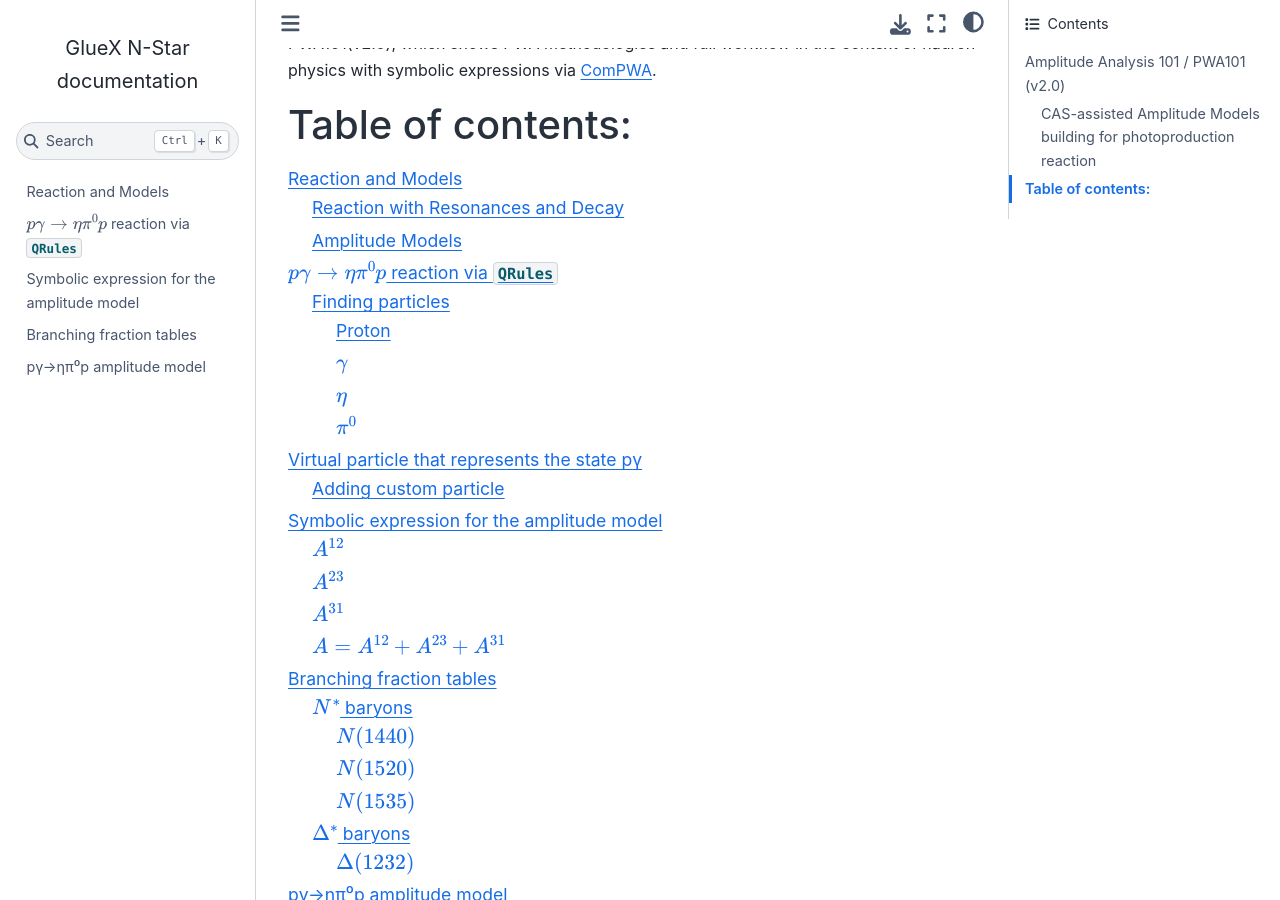
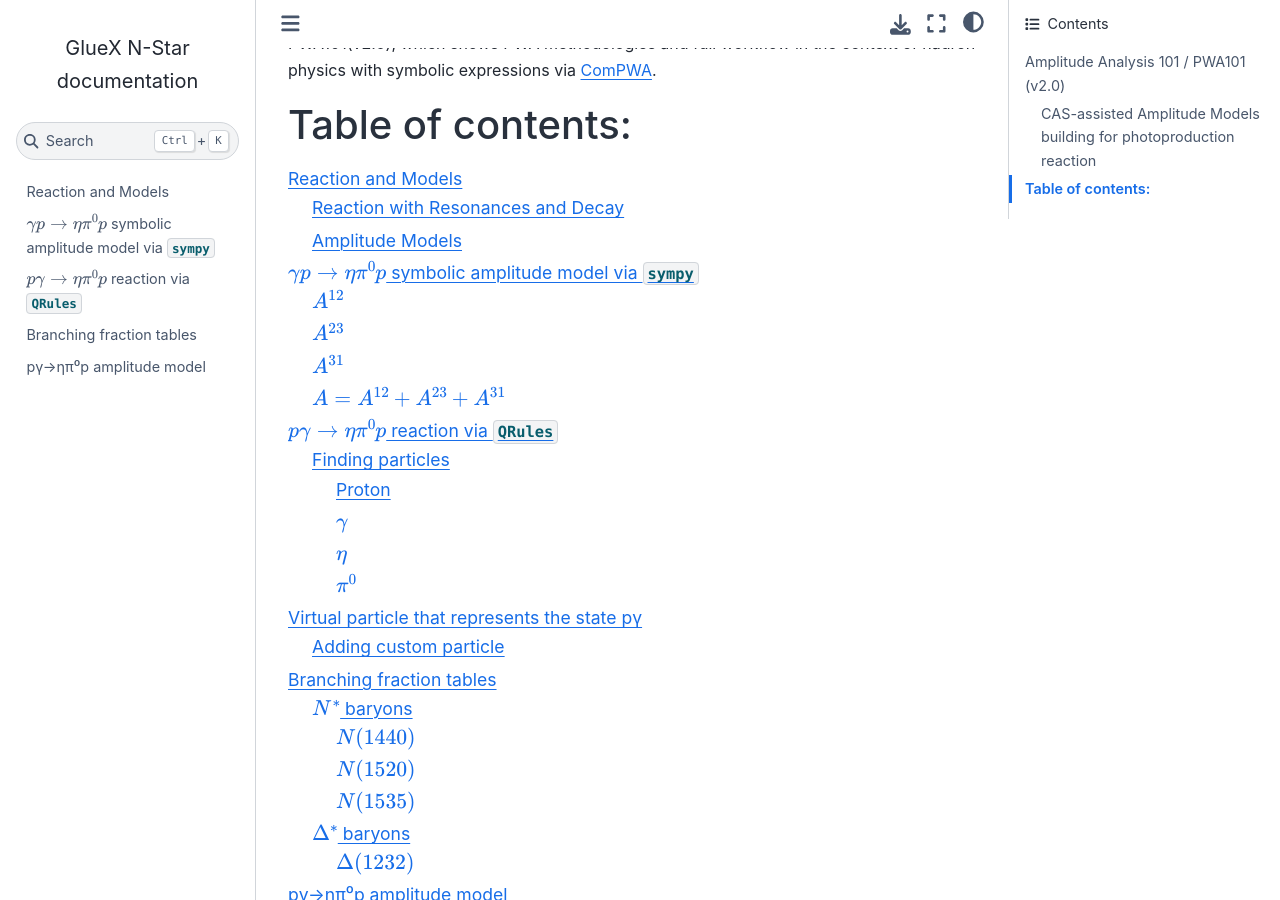
Before and after one commit to ComPWA/gluex-nstar, a Sphinx documentation site: the page built from docs/index.md, in a window 1280 px wide and 900 px high, scrolled down 587 px. Built offline with Sphinx 7.4.7 and the Sphinx Book theme 1.1.4, drawn with Linux system fonts in a browser that asks for light colours.

Commit message:
order rearrange and title change

````diff
--- a/docs/index.md
+++ b/docs/index.md
@@ -16,8 +16,8 @@ address to the issue ✅&nbsp;[ComPWA/gluex-nstar#1](https://github.com/ComPWA/g
 
 ```{toctree}
 reaction
+symbolics
 pgamma-state
-symbolics
 branching-fraction
 ampform/etapi0p
 ```
````
Also changed, not shown: docs/symbolics.ipynb.
